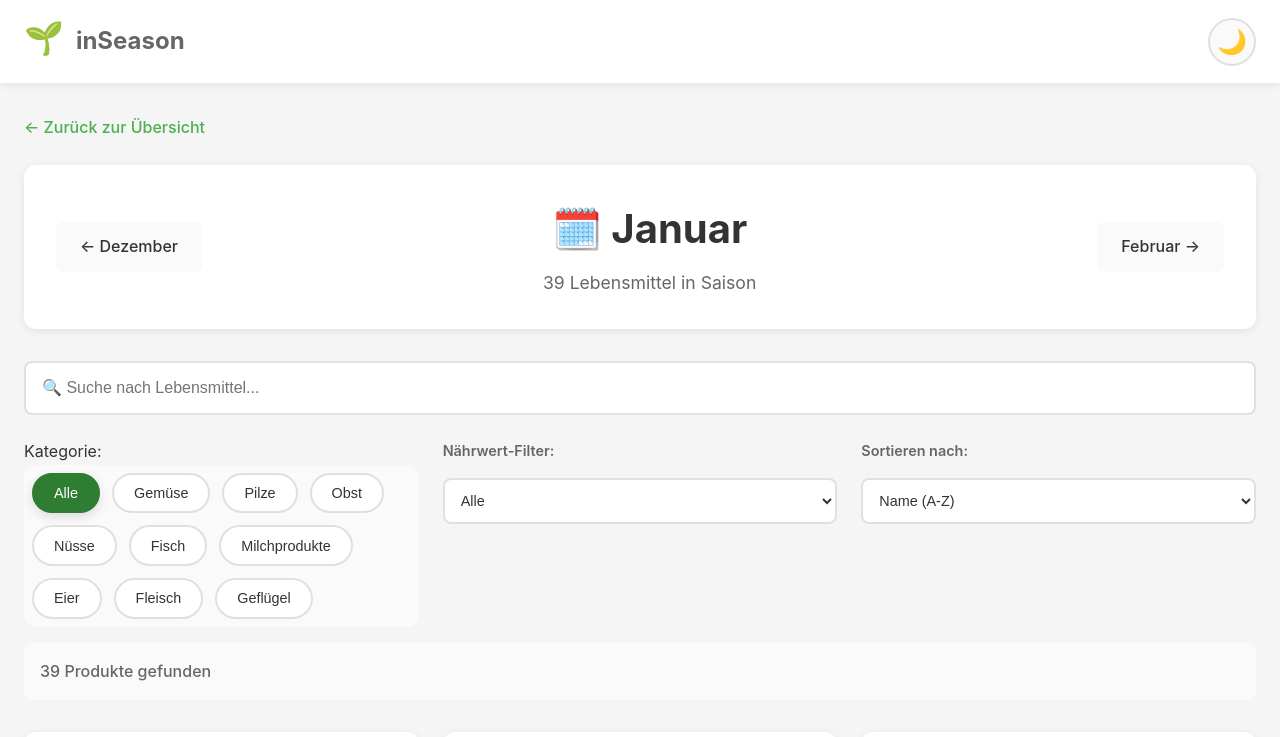
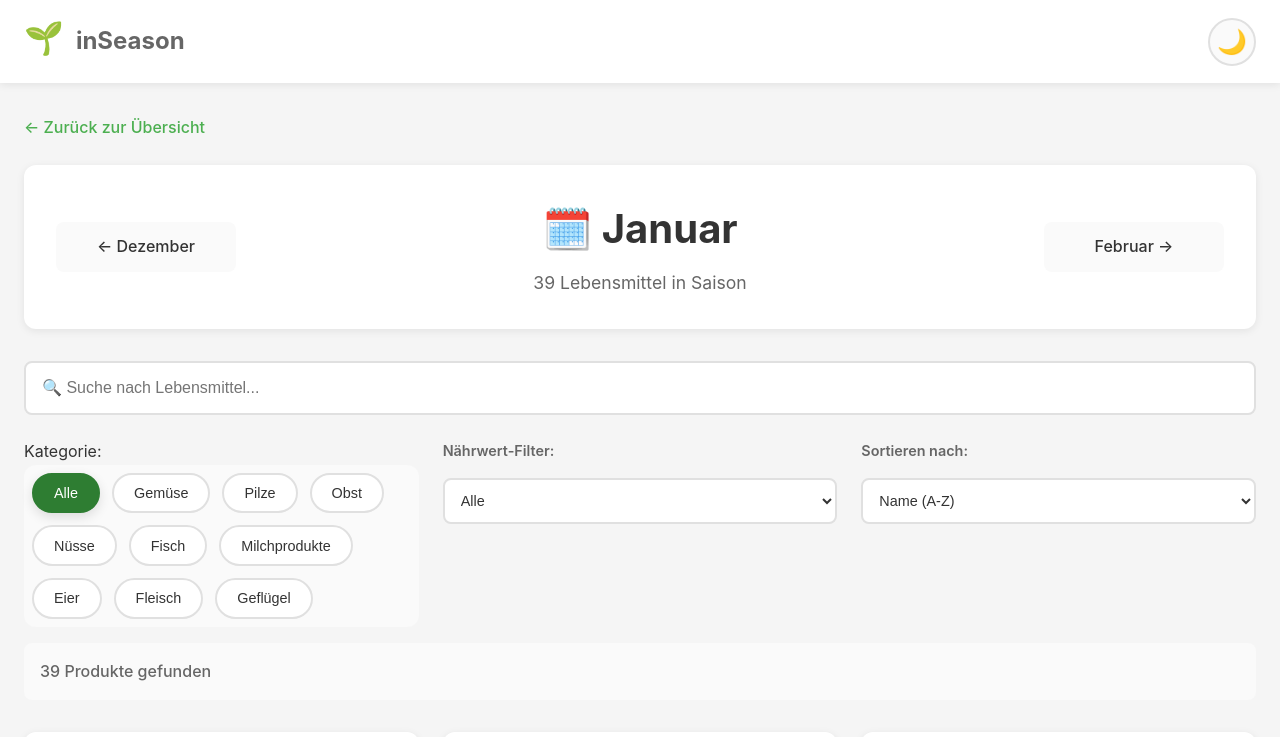
Before and after one commit to O-O-G-I-E/inSeason, a SvelteKit app: page /monat/1 in a window 1280 px wide. Shown: the top 737 px of the page. Built offline with nearby package versions, Linux system fonts and the light colour scheme.

Commit message:
jetzt sollte die Zentirerung korrekt sein

```diff
--- a/src/routes/monat/[month]/+page.svelte
+++ b/src/routes/monat/[month]/+page.svelte
@@ -248,6 +248,8 @@
     font-weight: 500;
     transition: all 0.2s;
     white-space: nowrap;
+	min-width: 180px;
+	text-align: center;
   }
 
   .nav-btn:hover {
@@ -401,6 +403,7 @@
     .nav-btn {
       width: 100%;
       text-align: center;
+	  min-width: auto;
     }
 
     .filter-grid {
```
